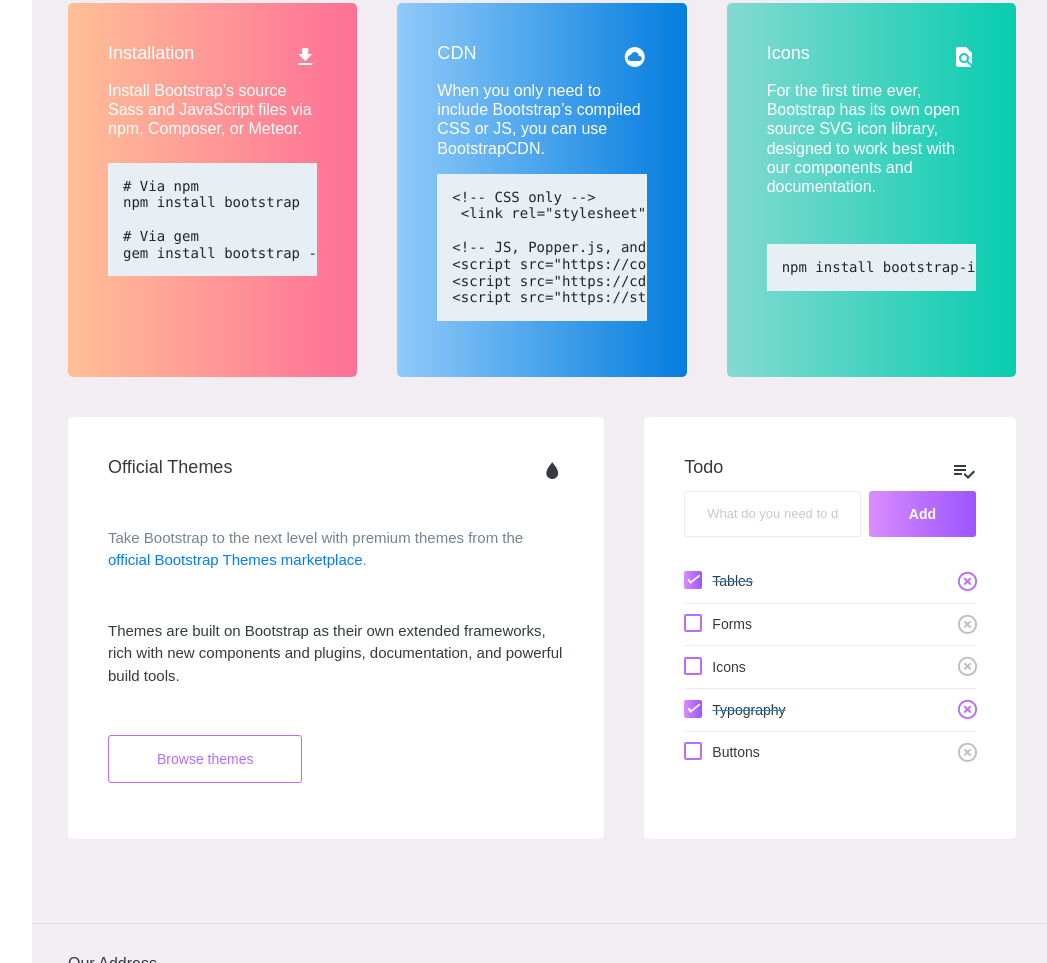
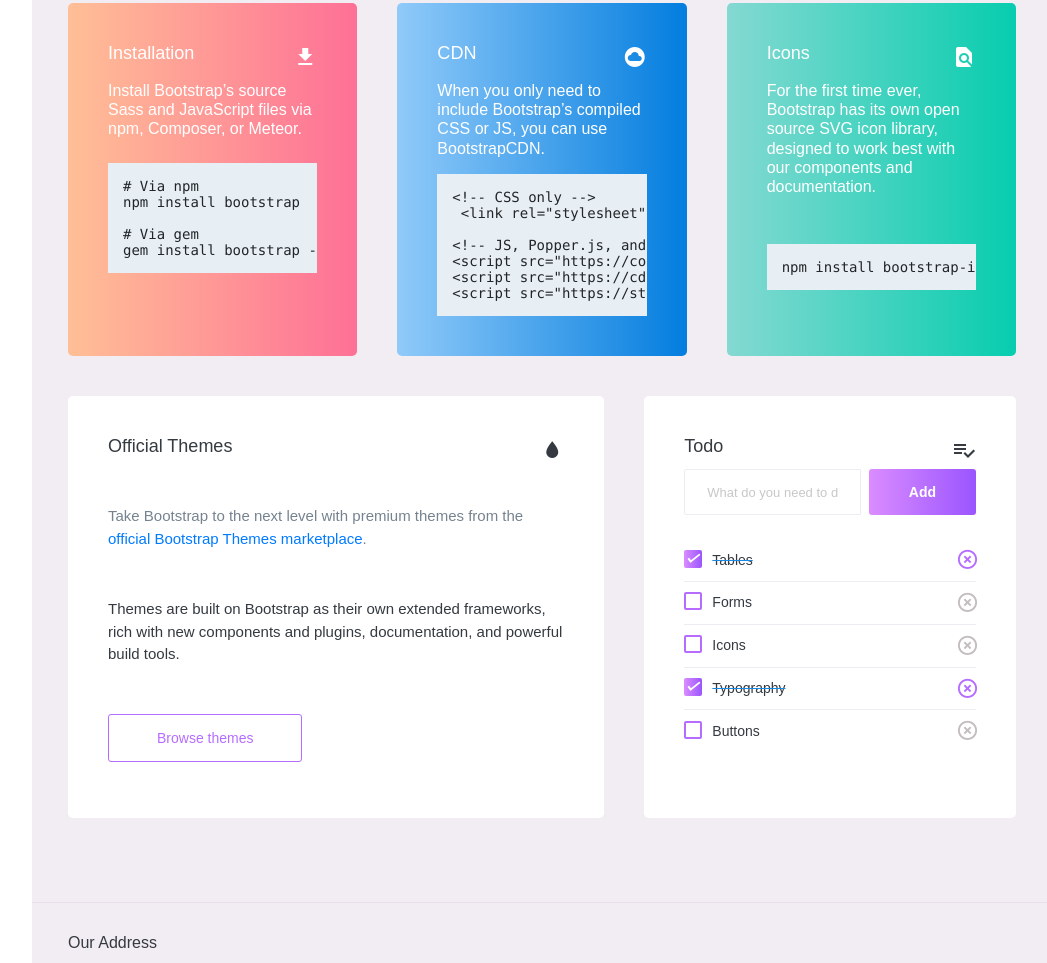
Before and after one commit to Sushith04/Ideation, a website: page index.html in a window 1280 px wide. Shown: the part 835-1798 px from the top of the page, without its empty margins (228-1275 px from the left). Drawn offline with nearby package versions, Linux system fonts and the light colour scheme; a web font is replaced by a local one.

Commit message:
final changes

```diff
--- a/index.html
+++ b/index.html
@@ -185,9 +185,7 @@
                   <h4 class="font-weight-normal mb-3">Installation <i class="mdi mdi-download mdi-24px float-right"></i>
                   </h4>
                   <h5 class="mb-4">Install Bootstrap’s source Sass and JavaScript files via npm, Composer, or Meteor.</h5>
-                  <h6 class="card-text">
-                      <pre># Via npm<br>npm install bootstrap<br><br># Via gem<br>gem install bootstrap -v 4.5.0</pre>
-                  </h6>
+                      <pre class="card-text"># Via npm<br>npm install bootstrap<br><br># Via gem<br>gem install bootstrap -v 4.5.0</pre>
                 </div>
               </div>
             </div>
@@ -197,15 +195,13 @@
                   <h4 class="font-weight-normal mb-3">CDN <i class="mdi mdi-cloud-circle mdi-24px float-right"></i>
                   </h4>
                   <h5 class="mb-3">When you only need to include Bootstrap’s compiled CSS or JS, you can use BootstrapCDN.</h5>
-                  <h6 class="card-text">
-                      <pre><span>&lt;!-- CSS only --&gt;</span>
+                      <pre class="card-text"><span>&lt;!-- CSS only --&gt;</span>
  <span>&lt;link</span> <span>rel=</span><span>"stylesheet"</span> <span>href=</span><span>"https://stackpath.bootstrapcdn.com/bootstrap/4.5.0/css/bootstrap.min.css"</span> <span>integrity=</span><span>"sha384-9aIt2nRpC12Uk9gS9baDl411NQApFmC26EwAOH8WgZl5MYYxFfc+NcPb1dKGj7Sk"</span> <span>crossorigin=</span><span>"anonymous"</span><span>&gt;</span>
 
 <span>&lt;!-- JS, Popper.js, and jQuery --&gt;</span>
 <span>&lt;script </span><span>src=</span><span>"https://code.jquery.com/jquery-3.5.1.slim.min.js"</span> <span>integrity=</span><span>"sha384-DfXdz2htPH0lsSSs5nCTpuj/zy4C+OGpamoFVy38MVBnE+IbbVYUew+OrCXaRkfj"</span> <span>crossorigin=</span><span>"anonymous"</span><span>&gt;&lt;/script&gt;</span>
 <span>&lt;script </span><span>src=</span><span>"https://cdn.jsdelivr.net/npm/popper.js@1.16.0/dist/umd/popper.min.js"</span> <span>integrity=</span><span>"sha384-Q6E9RHvbIyZFJoft+2mJbHaEWldlvI9IOYy5n3zV9zzTtmI3UksdQRVvoxMfooAo"</span> <span>crossorigin=</span><span>"anonymous"</span><span>&gt;&lt;/script&gt;</span>
 <span>&lt;script </span><span>src=</span><span>"https://stackpath.bootstrapcdn.com/bootstrap/4.5.0/js/bootstrap.min.js"</span> <span>integrity=</span><span>"sha384-OgVRvuATP1z7JjHLkuOU7Xw704+h835Lr+6QL9UvYjZE3Ipu6Tp75j7Bh/kR0JKI"</span> <span>crossorigin=</span><span>"anonymous"</span><span>&gt;&lt;/script&gt;</span></pre>
-                  </h6>
                 </div>
               </div>
             </div>
@@ -215,9 +211,7 @@
                   <h4 class="font-weight-normal mb-3">Icons <i class="mdi mdi-file-find mdi-24px float-right"></i>
                   </h4>
                   <h5 class="mb-5">For the first time ever, Bootstrap has its own open source SVG icon library, designed to work best with our components and documentation.</h5>
-                  <h6 class="card-text">
-                      <pre>npm install bootstrap-icons</pre>
-                  </h6>
+                      <pre class="card-text">npm install bootstrap-icons</pre>
                 </div>
               </div>
             </div>
```
